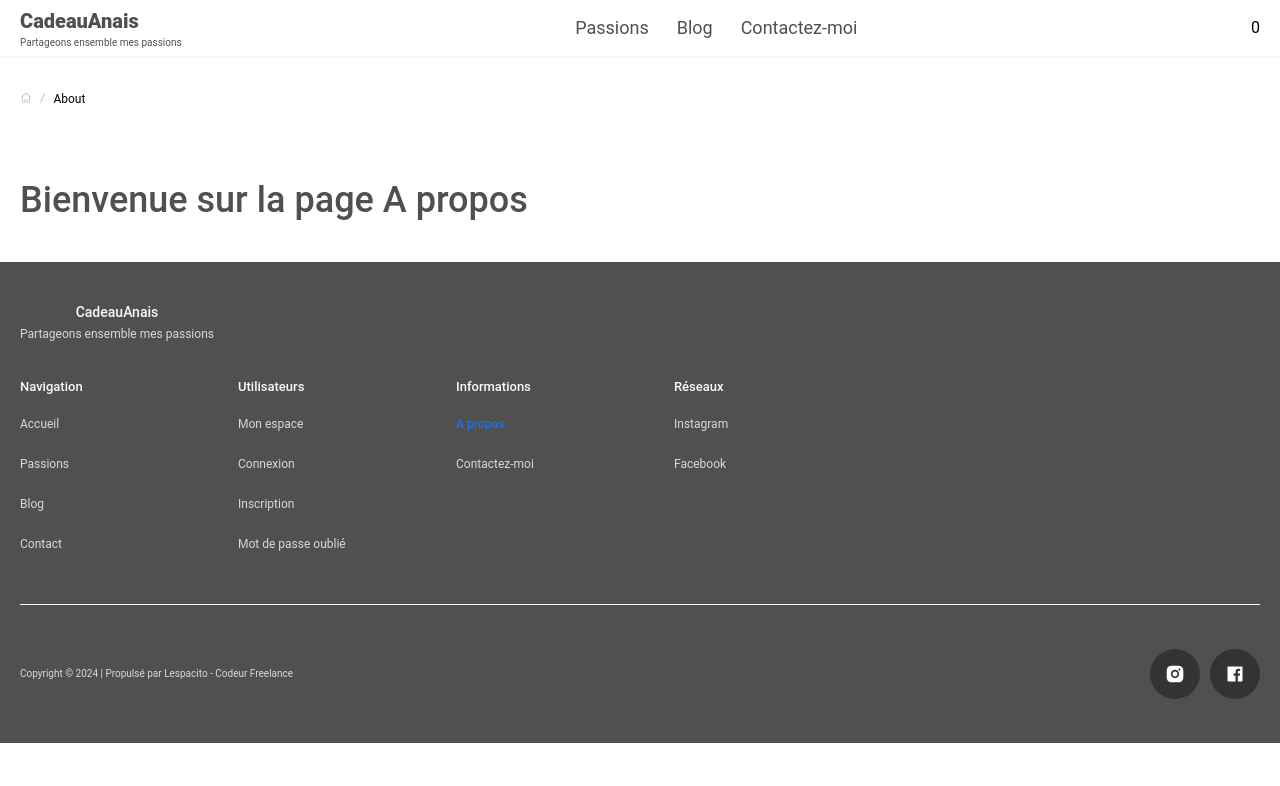
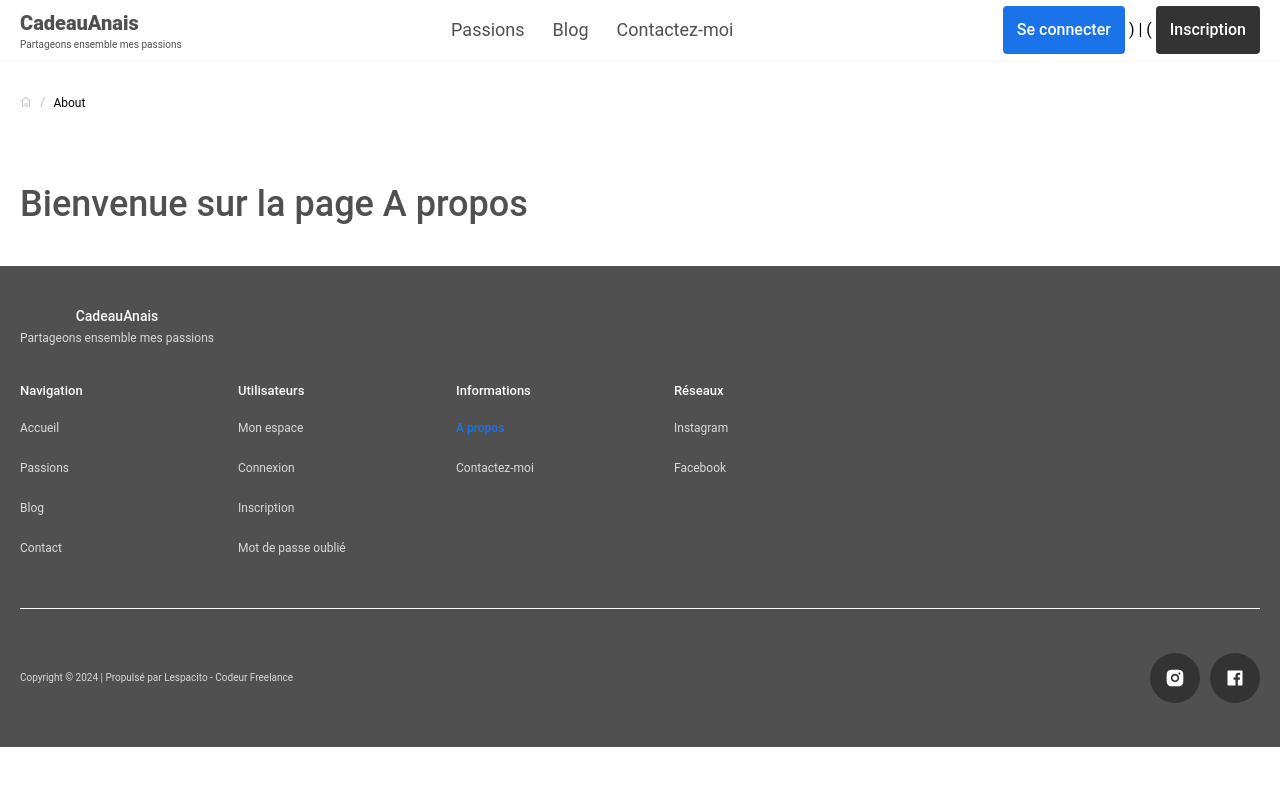
Before and after one commit to lespacito/anaisrepo, a Next.js app: page /about in a window 1280 px wide. Shown: the top 786 px of the page. Built offline with nearby package versions, Linux system fonts and the light colour scheme; no server answers.

Commit message:
navbar changed conditional state

```diff
--- a/app/ui/components/navigation/Navbar.tsx
+++ b/app/ui/components/navigation/Navbar.tsx
@@ -12,6 +12,7 @@ export const Navbar = ({}: Props) => {
 
   const authentificationSystem =
     (
+      <div className="flex items-center gap-1">
       <Button size="small" variant="primary" baseUrl="/connexion">
         Se connecter
       </Button>
@@ -20,6 +21,7 @@ export const Navbar = ({}: Props) => {
       <Button size="small" variant="secondary" baseUrl="/connexion/inscription">
         Inscription
       </Button>
+      </div>
     );
 
   return (
@@ -47,13 +49,13 @@ export const Navbar = ({}: Props) => {
             <ActiveLink href="/contact">Contactez-moi</ActiveLink>
           </Typography>
         </div>
-        <div className="flex items-center gap-1">
           {!authUser ? (
             authentificationSystem
           ) : (
+            <div className="flex items-center gap-1">
             <ActiveLink href="/mon-espace">Mon espace</ActiveLink>
+            </div>
           )}
-        </div>
       </Container>
     </div>
   );
```
